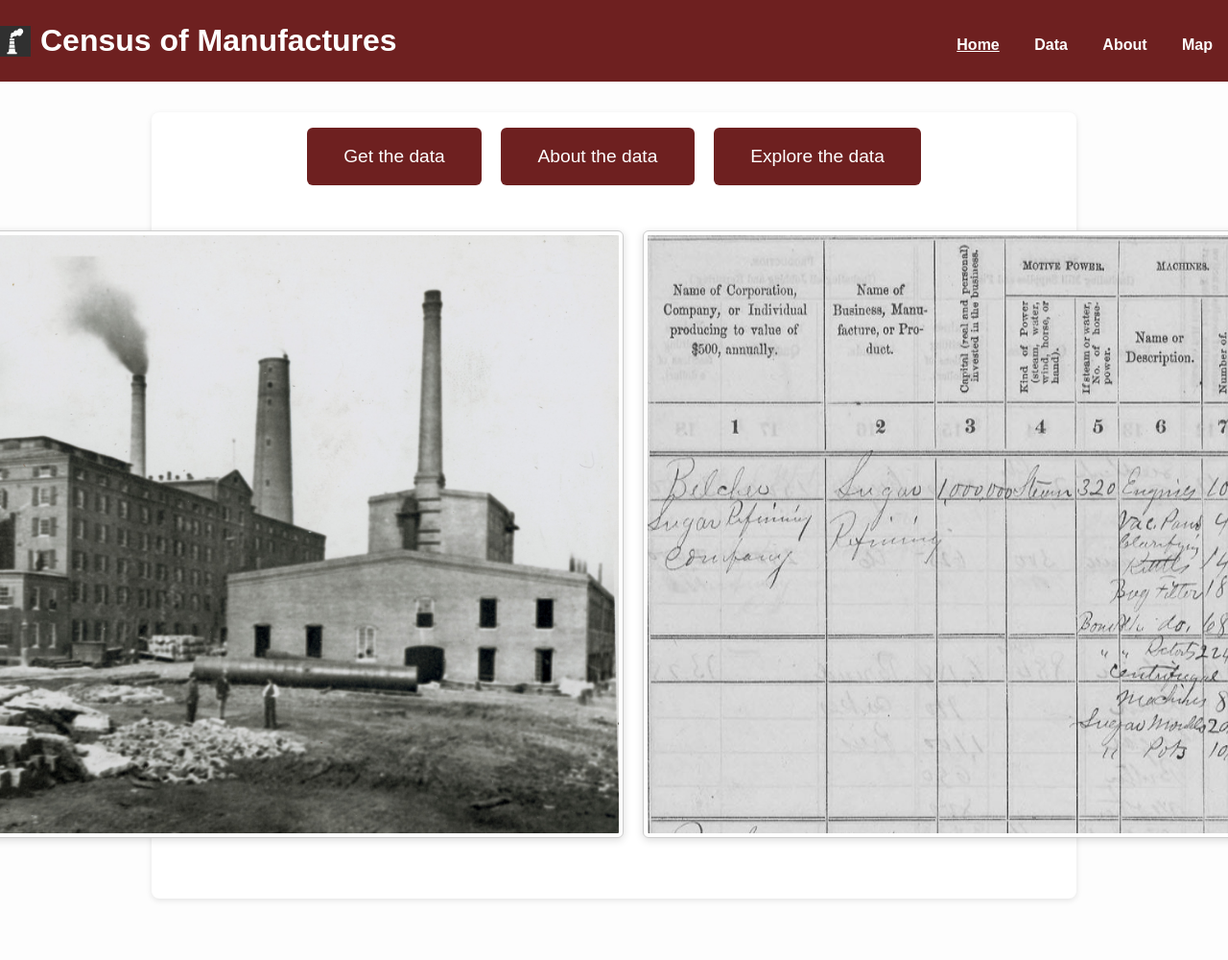
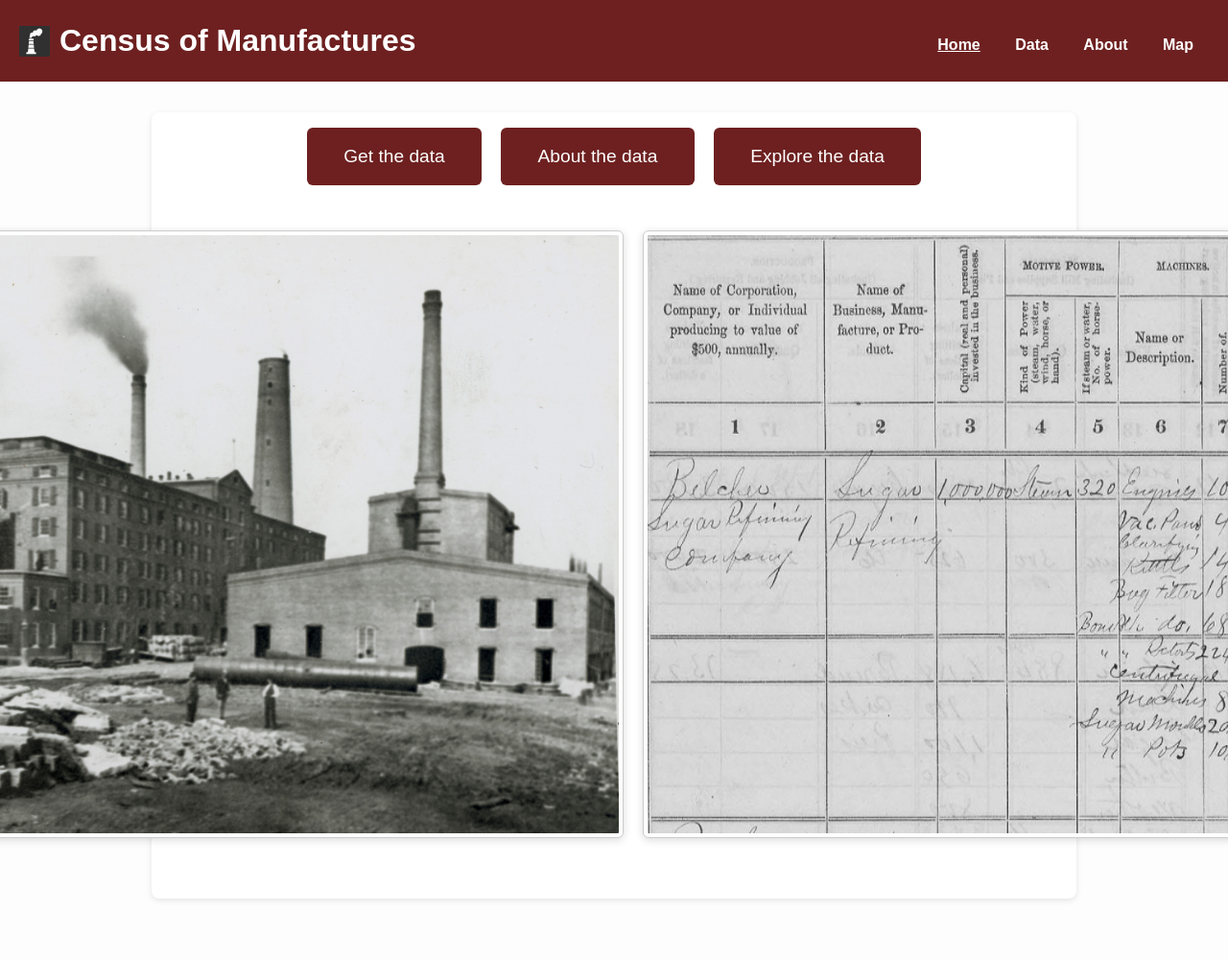
Before and after one commit to allen-otterstrom/CMF_data, a Jekyll site: the page built from index.md, in a window 1280 px wide. Shown: the whole page at 96% size. Built offline with Jekyll 4.4.1, drawn with Linux system fonts in a browser that asks for light colours.

Commit message:
Update header.html

```diff
--- a/_includes/header.html
+++ b/_includes/header.html
@@ -1,7 +1,9 @@
-<header style="display: flex; align-items: center; justify-content: space-between;">
+<header style="display: flex; align-items: center; justify-content: space-between; padding-left: 20px; padding-right: 20px;">
   <div style="display: flex; align-items: center;">
-    <img src="{{ '/assets/images/favicon.png' | relative_url }}" alt="Site Logo" style="height:32px; width:32px; margin-right: 10px;">
-    <h1>Census of Manufactures</h1>
+    <a href="{{ '/' | relative_url }}" style="display: flex; align-items: center; text-decoration: none; color: inherit;">
+      <img src="{{ '/assets/images/favicon.png' | relative_url }}" alt="Site Logo" style="height:32px; width:32px; margin-right: 10px;">
+      <h1 style="margin: 0;">Census of Manufactures</h1>
+    </a>
   </div>
   <nav>
     <a href="index.html" class="{% if page.path == 'index.md' %}active{% endif %}">Home</a>
```
